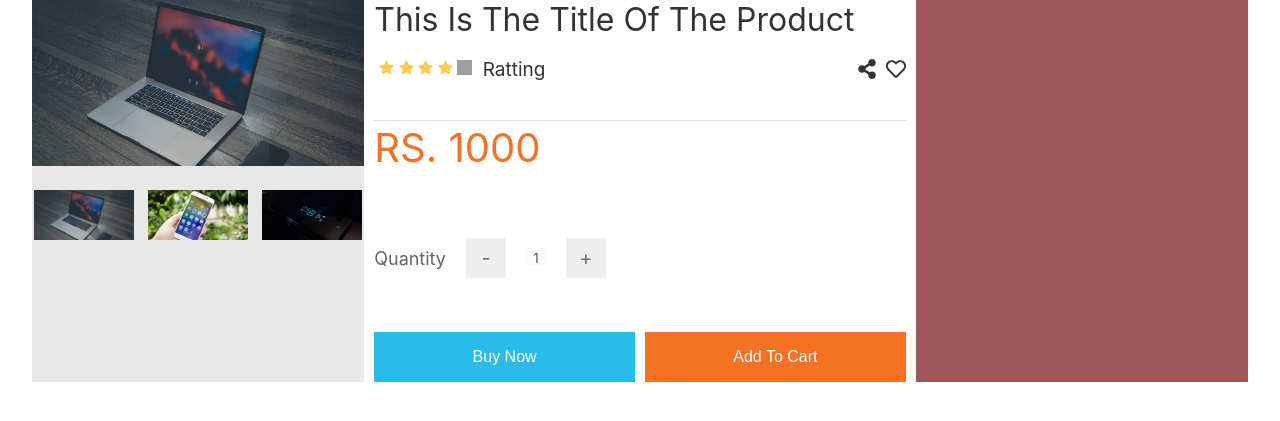
After one commit to saroj-dev/OnlineShopping, a PHP site: page /product/product.html in a window 1280 px wide. The commit adds this page. Shown: the top 421 px of the page. Run offline with PHP 8.4, Linux system fonts and the light colour scheme; grey boxes are pictures that could not be loaded.

Commit message:
product page design almost done
for the assish and rajesh.

```diff
--- a/shopping_site/product/product.css
+++ b/shopping_site/product/product.css
@@ -161,5 +161,6 @@ button:hover{
 
 	.product_extraContainer{
 		align-items: center;
+		color: rgb(204, 45, 45);
 	}
 }
--- /dev/null
+++ b/shopping_site/product/product.html
@@ -0,0 +1,75 @@
+<!DOCTYPE html>
+<html lang="en">
+<head>
+    <meta charset="UTF-8">
+    <meta name="viewport" content="width=device-width, initial-scale=1.0">
+    <title>Document</title>
+    <link rel="stylesheet" href="product1.css">
+</head>
+<body>
+
+
+
+    <div class="product_page_main_container">
+        <div class="product_page_img_container">
+            <div class="img">
+                <img src="../img/pexels-veeterzy-303383.png" alt="">
+                <img src="../img/mobile3.png" alt="">
+                <img src="../img/mobile.png" alt="">
+            </div>
+            <div class="img_control">
+                <img src="../img/pexels-veeterzy-303383.png" alt="">
+                <img src="../img/mobile3.png" alt="">
+                <img src="../img/mobile.png" alt="">
+            </div>
+        </div>
+        <div class="product_page_product_container">
+            <div class="product_title">
+               <h1> this is the title of the product </h1>
+               <div class="left"><img src="../svg/share.svg" height="20"  width="20" alt=""> &nbsp;&nbsp;
+                <img src="../svg/heartr.svg"  height="20"  width="20" alt="">
+            </div>
+
+            <p><small>
+                <img src="../svg/startYellow.svg" height="15"  width="15">
+                <img src="../svg/startYellow.svg" height="15"  width="15">
+                <img src="../svg/startYellow.svg" height="15"  width="15">
+                <img src="../svg/startYellow.svg" height="15"  width="15">
+                <img src="../svg/starGray.svg" height="15" width="15">
+            </small> <span> &nbsp;&nbsp;ratting</span></p>
+        </div>
+
+        <!-- product title end here -->
+        <div class="price_quantity">
+            <div class="hr"></div>
+            <textarea id="url" rows="1" cols="30"></textarea>
+            RS. 1000
+
+        <br>
+
+
+    </div>
+            <small class="qty">
+                Quantity <span class="qty_span sub" onclick="add_sub(-1)">-</span>
+                <input class="input_container" type="number" min="1" max="5" value="1" disabled>
+                <span class="qty_span add" onclick="add_sub(1)">+</span>
+            </small>
+<div class="btn_section">
+    <div class="buyNow"> buy now
+    </div>
+    <div class="AddToCart">
+        add to cart
+    </div>
+</div>
+        </div>
+        <div class="product_page_delevery_option_container">
+
+        </div>
+    </div>
+
+
+</body>
+<script src="./product.js">
+
+</script>
+</html>
--- /dev/null
+++ b/shopping_site/product/product.js
@@ -0,0 +1,44 @@
+var image_to_hover = document.querySelectorAll(".img_control > img");
+var img = document.querySelectorAll(".img > img")
+image_to_hover.forEach(function( e , i){
+e.addEventListener("mouseenter",function () {
+    for(j=0; j< img.length; j++){
+        img[j].style.display="none";
+    }
+    img[i].style.display = "block";
+});
+});
+var add = document.querySelector(".add");
+var sub = document.querySelector(".sub");
+function add_sub(e){
+    var input_value =  parseInt(document.querySelector(".input_container").value);
+
+    var add_sub_val = input_value + parseInt(e) ;
+    if(add_sub_val < 11 &&  add_sub_val > 0){
+        document.querySelector(".input_container").value = add_sub_val;
+    }
+}
+
+var img1 = document.querySelectorAll(".left > img");
+
+img1.forEach(function (elm,i) {
+    elm.addEventListener("click",function(){
+        if(i==1){
+            if(elm.getAttribute("src") == '../svg/heartr.svg'){
+                elm.setAttribute('src' , '../svg/heart-solid.svg')
+            }
+            else{
+                elm.setAttribute('src' , '../svg/heartr.svg')
+            }
+
+        }
+        else{
+            var Url = document.getElementById("url");
+            Url.value = window.location.href;
+            Url.focus();
+            Url.select();
+            document.execCommand("Copy");
+            alert("Link copied now You can Share the Link");
+        }
+    })
+})
--- /dev/null
+++ b/shopping_site/product/product1.css
@@ -0,0 +1,197 @@
+*{
+    margin: 0;
+    padding: 0;
+    font-family: -apple-system, BlinkMacSystemFont, 'Segoe UI', Roboto, Oxygen, Ubuntu, Cantarell, 'Open Sans', 'Helvetica Neue', sans-serif;
+
+}
+
+.product_page_main_container{
+    display: grid;
+    grid-template-columns: 0.5fr 0.8fr 0.5fr;
+    grid-gap: 10px;
+    /* background: #333; */
+    width: 95%;
+    margin: 0 auto;
+    grid-template-rows: 1fr;
+}
+
+.product_page_img_container
+{
+    background: #e8e8e8;
+}
+
+
+
+.product_page_delevery_option_container
+{
+    background: #a05757;
+}
+
+.img > img{
+    width: 100%;
+}
+.img > img + *{
+    display: none;
+}
+.img_control > img{
+    width: 100px;
+}
+.img_control > img:hover{
+    outline: 2px solid rgb(224, 130, 86);
+    cursor: pointer;
+    transform: scale(1.05);
+}
+
+.img_control{
+    margin-top: 20px;
+    width: 100%;
+    display: grid;
+    grid-template-columns: repeat(auto-fit,minmax(100px,1fr));
+    grid-gap: 10px;
+    place-items: center;
+    padding-bottom: 20px;
+}
+
+input::-webkit-outer-spin-button,
+input::-webkit-inner-spin-button {
+  -webkit-appearance: none;
+  margin: 0;
+}
+
+/* Firefox */
+input[type=number] {
+  -moz-appearance: textfield;
+}
+
+
+.product_page_product_container{
+    display: grid;
+    grid-template-columns: 1fr;
+    grid-template-rows: repeat(3,1fr);
+}
+.product_title > h1{
+    font-size: 2em;
+    color: #333;
+    text-transform: capitalize;
+    font-weight: 400;
+    font-family: -apple-system, BlinkMacSystemFont, 'Segoe UI', Roboto, Oxygen, Ubuntu, Cantarell, 'Open Sans', 'Helvetica Neue', sans-serif;
+}
+.product_title {
+position: relative;
+/* padding-top: 20px; */
+
+}
+
+.product_title > .left {
+    position: absolute;
+    right: 0;
+    /* bottom: 20px; */
+       margin-top: 5px;
+       height: 50px;
+display: flex;
+align-items: center;
+}
+.product_title    p{
+    margin-left: 5px;
+margin-top: 5px;
+text-transform: capitalize;
+color: #333;
+font-size: 19px;
+height: 50px;
+display: flex;
+align-items: center;
+}
+.hr{
+     border-bottom: 1px solid rgba(51, 51, 51, 0.158);
+
+}
+
+.price_quantity{
+    width: 100%;
+    display: flex;
+    justify-content: center;
+
+    flex-direction: column;
+    font-size: 2.5rem;
+    margin-top: 10px;
+    color: #f57224;
+}
+
+.qty{
+    margin-top: 50px;
+    font-size: 18px;
+    color: rgba(94, 94, 94, 0.966);
+    height: 40px;
+    display: flex;
+    align-items: center;
+}
+.qty > .qty_span {
+    margin-left: 20px;
+    height: 40px;
+    display: flex;
+    justify-content: center;
+    align-items: center;
+    background: #e8e8e8;
+    font-size: 20px;
+    color: #333;
+    width: 40px;
+    border-radius: 2px;
+    opacity: 0.7;
+    cursor: pointer;
+}
+.qty > .qty_span:hover{
+    transform: scale(1.05);
+    opacity: 1;
+}
+.qty input{
+    outline: none;
+    border: none;
+    text-align: center;
+    width: 20px;
+    margin-left: 20px;
+}
+
+.btn_section{
+    display: grid;
+    grid-template-columns: 1fr 1fr;
+    grid-gap: 10px;
+    height: 50px;
+    width: 100%;
+    margin-top: 50px;
+}
+.btn_section > .buyNow{
+    background: #2abbe8;
+}
+.btn_section > .AddToCart,
+.btn_section > .buyNow{
+    height: 100%;
+    text-align: center;
+    width: 100%;
+    text-transform: capitalize;
+    color: #fff;
+    font-size: 16px;
+    font-family: Arial, Helvetica, sans-serif;
+    display: flex;
+    justify-content:center;
+    align-items: center;
+    cursor:pointer;
+}
+.btn_section > .AddToCart{
+    background: #f57224;
+}
+.left > img{
+    cursor: pointer;
+}
+#url{
+    max-height: 0px;
+    max-width: 0px;
+    pointer-events: none;
+    opacity: 0;
+}
+@media  only screen and (max-width:800px){
+
+    .product_page_main_container{
+        grid-template-columns: 1fr;
+        grid-template-rows: repeat(3, 1fr);
+    }
+}
```
Also changed, not shown: shopping_site/product/product.temp.html (renamed from shopping_site/product/product.temp.php), shopping_site/svg/heart-solid.svg (added), shopping_site/svg/heartempty.svg (added), shopping_site/svg/heartr.svg (added), shopping_site/svg/share.svg (added).
